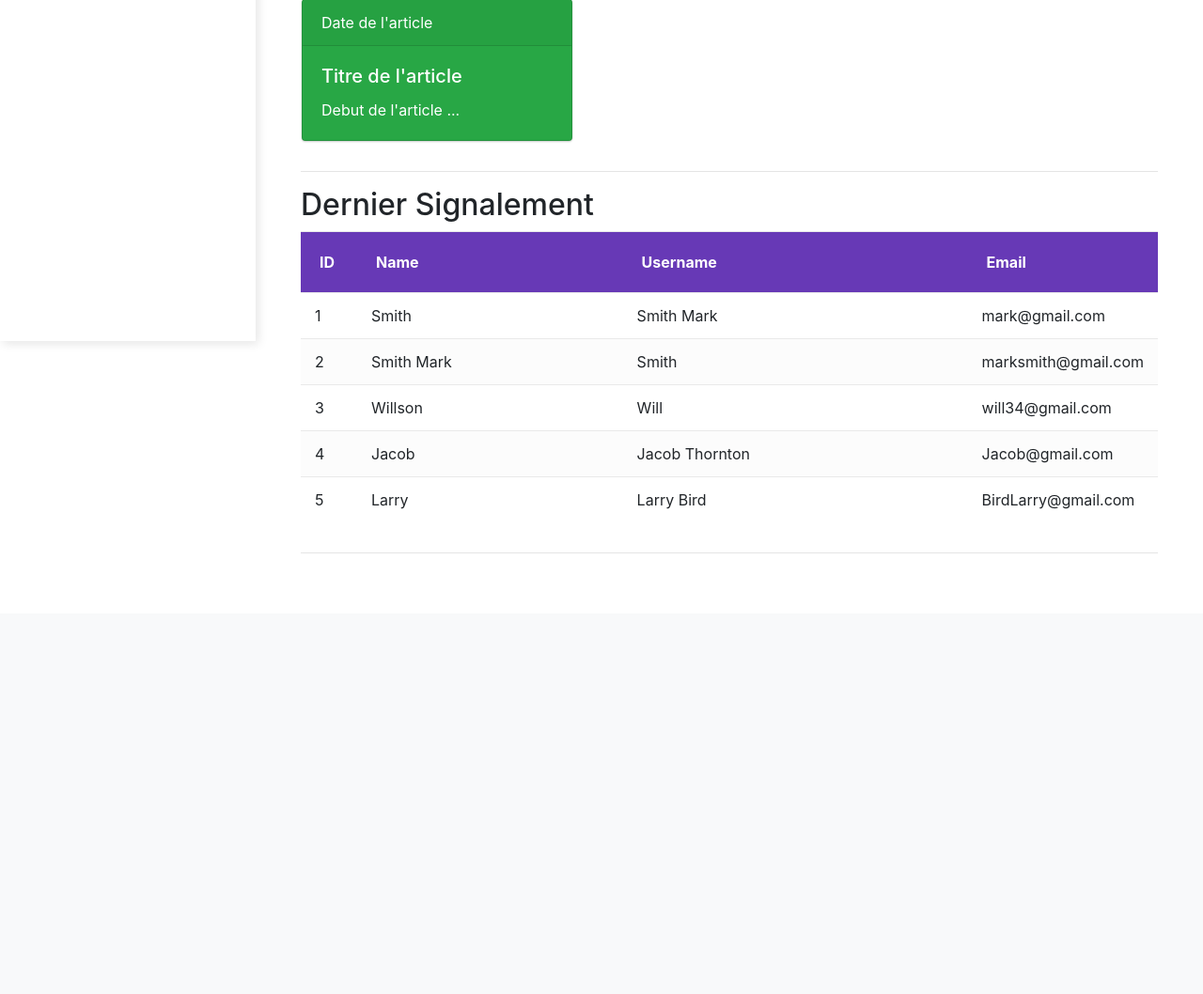
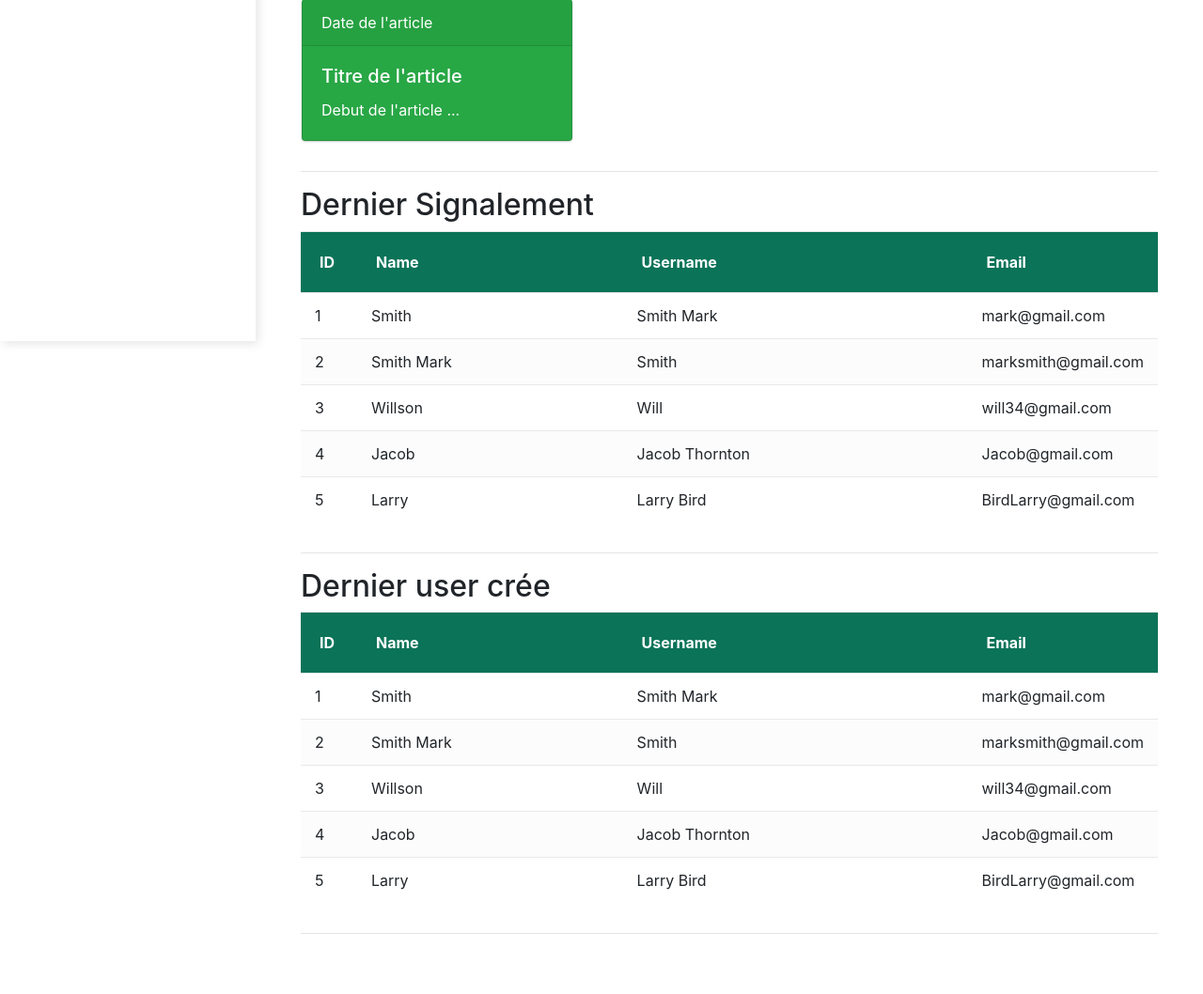
Before and after one commit to Zyco-tv/ProjetFilrouge, a PHP site: page /home.html in a window 1280 px wide. Shown: the part 437-1495 px from the top of the page at 94% size. Before the commit the page ends 1026 px from the top, so only its background shows below. Run offline with PHP 8.4, Linux system fonts and the light colour scheme.

Commit message:
modif home panel admin

```diff
--- a/panel admin/css/style.css
+++ b/panel admin/css/style.css
@@ -267,7 +267,7 @@ body {
         font-size:30px;
     }
     .table.table-striped .table-header{
-        background:#6739B6;
+        background:#0b7358;
         color:#fff;
     }
     .table .table-header .cell{
--- a/panel admin/home.html
+++ b/panel admin/home.html
@@ -138,6 +138,51 @@ $(function() {
             </div>
           </div>
       <hr>
+      <h2>Dernier user crée</h2>
+        <div class="row">
+            <div class="col-md-12">
+                <table class="table table-striped">
+                    <tr class="table-header">
+                      <th class="cell">ID</th>
+                        <th class="cell">Name</th>
+                        <th class="cell">Username</th>
+                        <th class="cell">Email</th>
+                    </tr>
+                    <tr  class="active">
+                        <td>1</td>
+                        <td>Smith</td>
+                        <td>Smith Mark</td>
+                        <td>mark@gmail.com</td>
+
+                    </tr>
+                    <tr class="success">
+                        <td>2</td>
+                        <td>Smith Mark</td>
+                        <td>Smith</td>
+                        <td>marksmith@gmail.com</td>
+                    </tr>
+                    <tr  class="active">
+                        <td>3</td>
+                        <td>Willson</td>
+                        <td>Will</td>
+                        <td>will34@gmail.com</td>
+                    </tr>
+                    <tr class="danger">
+                        <td>4</td>
+                        <td>Jacob</td>
+                        <td>Jacob Thornton</td>
+                        <td>Jacob@gmail.com</td>
+                    </tr>
+                    <tr  class="active">
+                        <td>5</td>
+                        <td>Larry</td>
+                        <td>Larry  Bird</td>
+                        <td>BirdLarry@gmail.com</td>
+                    </tr>
+                </table>
+            </div>
+          </div>
+      <hr>
 
 
 </body>
```
Also changed, not shown: 1 other file.
